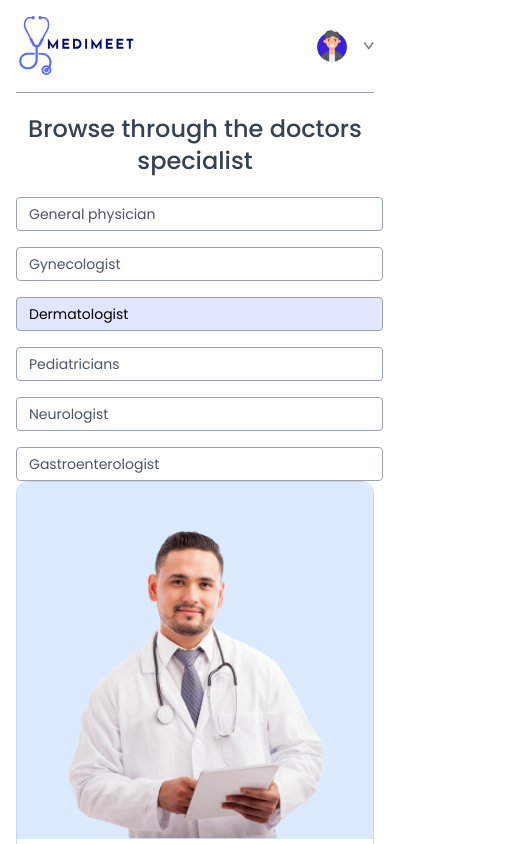
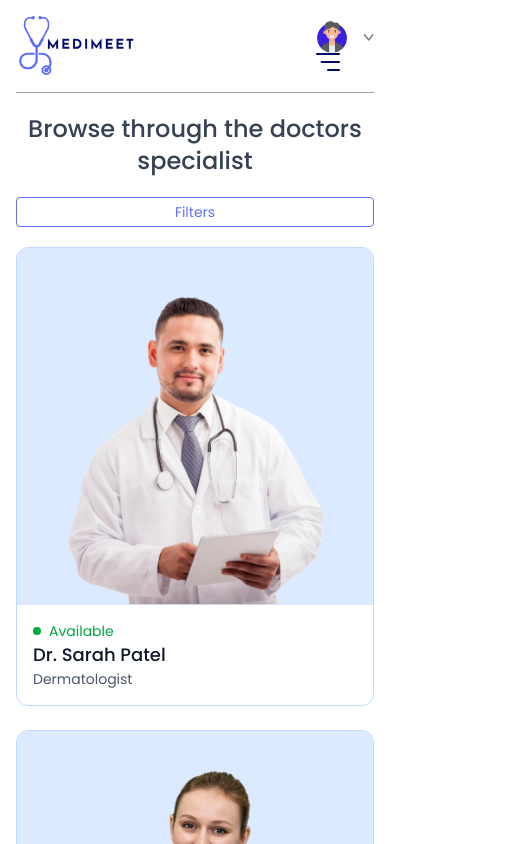
Before and after one commit to tanurims/MediMeet, a React (Vite) app in the folder frontend/: page /doctors/Dermatologist in a window 390 px wide. Shown: the top 844 px of the page, 508 px wide, since content can reach past the window. Built offline with nearby package versions, Linux system fonts and the light colour scheme.

Commit message:
create mobile responsive

```diff
--- a/frontend/src/components/Header.jsx
+++ b/frontend/src/components/Header.jsx
@@ -11,7 +11,7 @@
             Book Appoinment <br/> With Trusted Doctors
         </p>
         <div className='flex flex-col md:flex-row items-center gap-3 text-white text-sm font-light'>
-            <img className='w-28' src={assets.group_profiles} alt=""/>
+            <img className='w-20' src={assets.group_profiles} alt=""/>
             <p>Simply browse through our extensive list of trusted doctors, <br className='hidden sm:block'/> schedule your appointment hassle-free.</p>
         </div>
         <a className='flex items-center gap-2 bg-white px-8 py-3 rounded-full text-gray-600 text-sm m-auto md:m-0 hover:scale-105 transition-all duration-300' href="#speciality">Book appoinment <img className='w-3' src={assets.arrow_icon} alt=""/></a>
@@ -20,7 +20,7 @@
 
       {/*----Right side----*/}
       <div className='md:w-1/2 relative'>
-        <img className='w-full md:absolute bottom-0 h-auto rounded-lg' src={assets.header_img} alt="Header Image"/>
+        <img className='w-full md:absolute bottom-0 h-auto rounded-lg md:hidden' src={assets.header_img} alt="Header Image"/>
       </div>
 
     </div>
--- a/frontend/src/components/Navbar.jsx
+++ b/frontend/src/components/Navbar.jsx
@@ -56,16 +56,30 @@
               src={assets.dropdown_icon}
               onClick={toggleDropdown}
             />
-            <div className={`absolute top-full right-0 mt-2 text-base font-medium text-gray-600 z-50 transition-all duration-200 ${showDropdown ? 'opacity-100 visible' : 'opacity-0 invisible'}`}>
-            <div className='min-w-48 bg-stone-100 rounded flex flex-col gap-4 p-4'>
-              <p onClick={() => navigate('/my-profile')} className='hover:text-fprimary cursor-pointer'>My Profile</p>
-              <p onClick={() => navigate('/my-appoinments')} className='hover:text-fprimary cursor-pointer'>My Appointments</p>
-              <p onClick={() => setToken(false)} className='hover:text-fprimary cursor-pointer'>Logout</p>
+            <div className={`absolute top-0right-0 mt-2 text-base font-medium text-gray-600 z-50 transition-all duration-200 ${showDropdown ? 'opacity-100 visible' : 'opacity-0 invisible'}`}>
+              <div className='min-w-48 bg-stone-100 rounded flex flex-col gap-4 p-4'>
+                <p onClick={() => navigate('/my-profile')} className='hover:text-fprimary cursor-pointer'>My Profile</p>
+                <p onClick={() => navigate('/my-appoinments')} className='hover:text-fprimary cursor-pointer'>My Appointments</p>
+                <p onClick={() => setToken(false)} className='hover:text-fprimary cursor-pointer'>Logout</p>
+              </div>
             </div>
           </div>
-
-        </div>
-          :<button onClick={() => navigate('/login')} className="bg-primary text-white px-8 py-3 rounded-full font-light hidden md:block hover:bg-blue-600 hover:translate-y-1">Create account</button>}
+          :<button onClick={() => navigate('/login')} className="bg-primary text-white px-8 py-3 rounded-full font-light hidden md:block hover:bg-blue-600 hover:translate-y-1">Create account</button>
+          }
+          <img onClick={()=>setShowMenu(true)} className='w-6 md:hidden' src={assets.menu_icon}/>
+          {/*mobile menu*/}
+          <div className={`${showMenu ? 'fixed w-full': 'h-0 w-0'} md:hidden right-0 top-0 bottom-0 z-20 overflow-hidden bg-white transition-all`}>
+            <div className='flex items-center justify-between px-5 py-6'>
+              <img className='w-36' src={assets.logo1} alt="" />
+              <img className='w-7' onClick={()=>setShowMenu(false)} src={assets.cross_icon} alt="" />
+            </div>
+            <ul className='flex flex-col items-center gap-2 mt-5 px-5 text-lg font-medium'>
+              <NavLink  onClick={() =>setShowMenu(false)} to='/'> <p className='px-4 py-2 rounded inline-block'>HOME</p></NavLink>
+              <NavLink  onClick={() =>setShowMenu(false)} to='/doctors'> <p className='px-4 py-2 rounded inline-block'>ALL DOCTORS</p></NavLink>
+              <NavLink  onClick={() =>setShowMenu(false)} to='/about'> <p className='px-4 py-2 rounded inline-block'>ABOUT</p></NavLink>
+              <NavLink  onClick={() =>setShowMenu(false)} to='/contact'> <p className='px-4 py-2 rounded inline-block'>CONTACT</p></NavLink>
+            </ul>
+          </div>
       </div>
     </div>
   )
--- a/frontend/src/index.css
+++ b/frontend/src/index.css
@@ -28,3 +28,9 @@
 ::-webkit-scrollbar {
   @apply hidden;
 }
+
+@media (max-width: 768px) {
+  .active p {
+    @apply text-white bg-blue-600;
+  }
+}
--- a/frontend/src/pages/Doctors.jsx
+++ b/frontend/src/pages/Doctors.jsx
@@ -6,6 +6,9 @@
 
   const {speciality} = useParams()
   const [filterDoc, setFilterDoc] = useState([])
+  const [showFilter, setShowFilter] = useState(false)
+
+
   const{doctors} =useContext(AppContext)
   const navigate = useNavigate()
 
@@ -28,7 +31,8 @@
     <div>
       <p className='text-gray-700 text-center font-medium text-2xl'>Browse through the doctors specialist</p>
       <div className='flex flex-col sm:flex-row items-startgap-5 mt-5'>
-        <div className='flex flex-col gap-4 text-sm text-gray-600 pr-10'>
+        <button className={`py-1 px-3 mb-5 border rounded text-sm transition-all sm:hidden ${showFilter ? 'bg-primary text-white' : 'bg-white text-primary'}`} onClick={()=>setShowFilter(prev=>!prev)}>Filters</button>
+        <div className={`flex-col gap-4 text-sm text-gray-600 pr-10 ${showFilter ? 'flex': 'hidden sm:flex'}`}>
           <p onClick={()=> speciality === 'General physician'? navigate('/doctors') : navigate('/doctors/General physician')} className={`w-[94vw] sm:w-auto pl-3 py-1.5 pr-16 border border-gray-400 rounded transition-all cursor-pointer ${speciality === "General physician" ? "bg-indigo-100 text-black":""} hover:translate-y-[-5px] transition-all duration-300`}>General physician</p>
           <p onClick={()=> speciality === 'Gynecologist'? navigate('/doctors') : navigate('/doctors/Gynecologist')} className={`w-[94vw] sm:w-auto pl-3 py-1.5 pr-16 border border-gray-400 rounded transition-all cursor-pointer ${speciality === "Gynecologist" ? "bg-indigo-100 text-black":""} hover:translate-y-[-5px] transition-all duration-300`}>Gynecologist</p>
           <p onClick={()=> speciality === 'Dermatologist'? navigate('/doctors') : navigate('/doctors/Dermatologist')} className={`w-[94vw] sm:w-auto pl-3 py-1.5 pr-16 border border-gray-400 rounded transition-all cursor-pointer ${speciality === "Dermatologist" ? "bg-indigo-100 text-black":""} hover:translate-y-[-5px] transition-all duration-300`}>Dermatologist</p>
```
